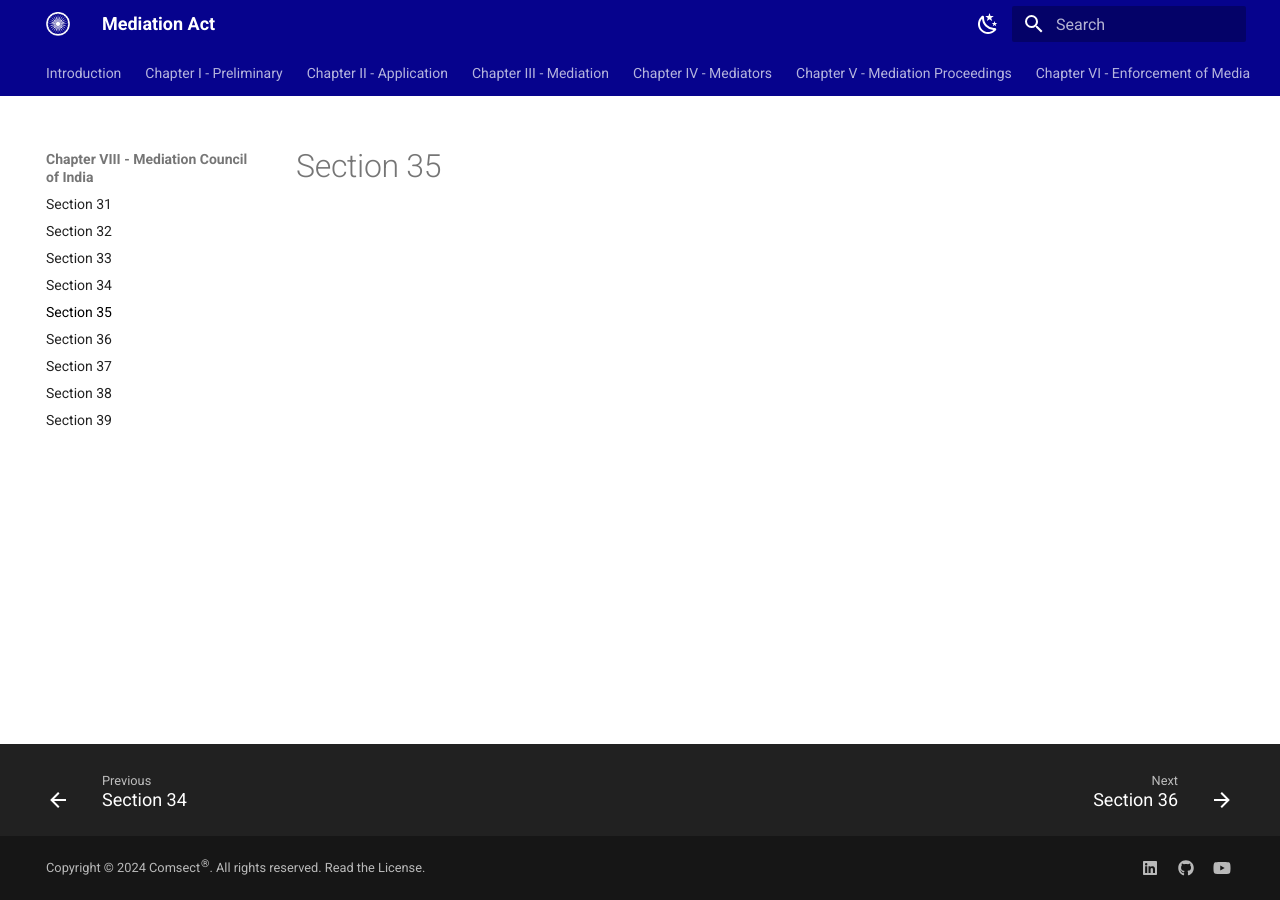
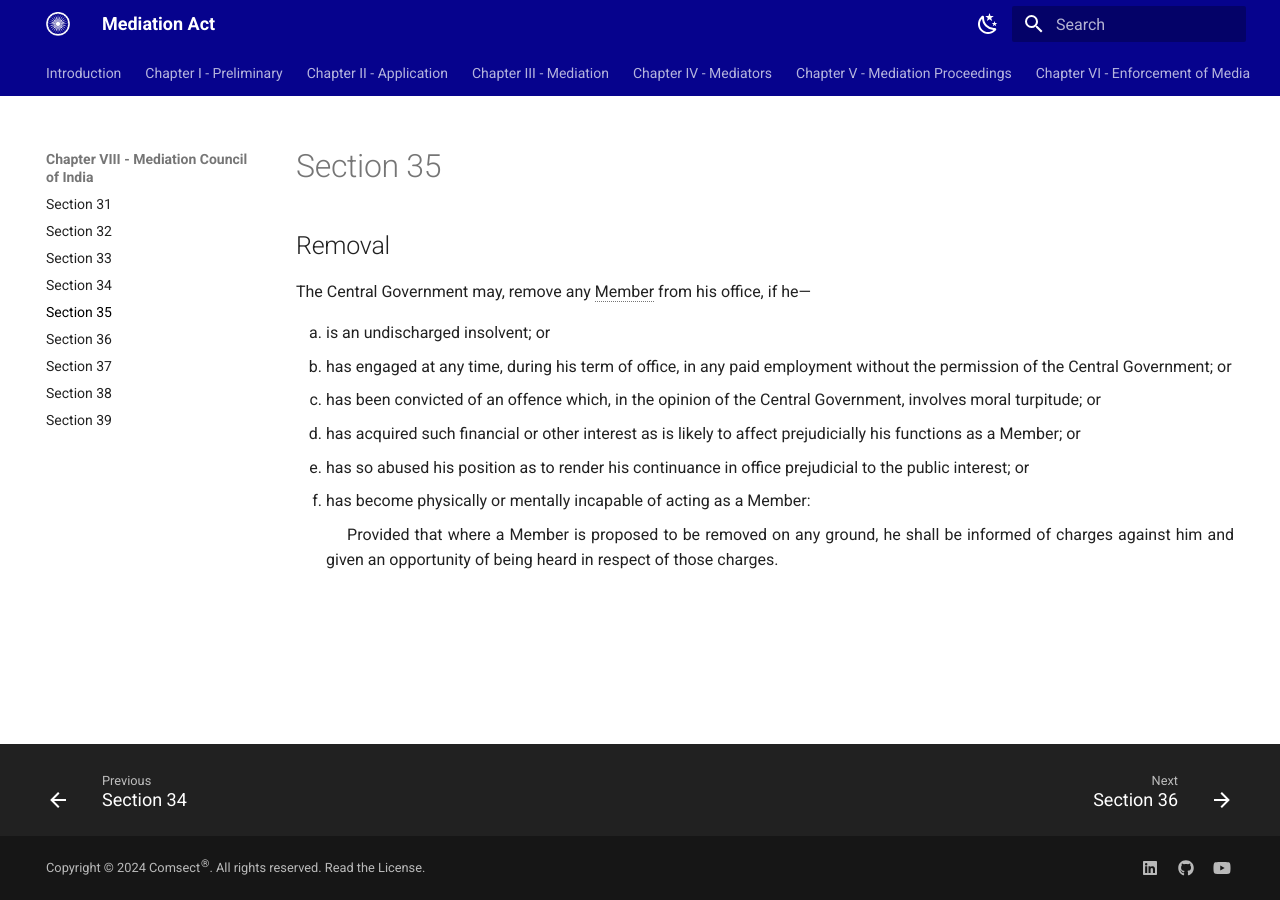
Before and after one commit to comsect/mediation-act, an MkDocs documentation site: the page built from docs/en/35.md, in a window 1280 px wide. Built offline with MkDocs 1.6.1 and Material for MkDocs 9.7.7, drawn with Linux system fonts in a browser that asks for light colours.

Commit message:
add section-thirty-five

```diff
--- a/docs/en/35.md
+++ b/docs/en/35.md
@@ -3,3 +3,21 @@ hide:
     - toc
 description: Removal
 ---
+
+<style>
+    ol.outer-list{
+        list-style-type: lower-alpha;
+    }
+</style>
+
+## Removal
+
+The Central Government may, remove any Member from his office, if he—
+<ol class="outer-list">
+    <li> is an undischarged insolvent; or</li>
+    <li> has engaged at any time, during his term of office, in any paid employment without the permission of the Central Government; or</li>
+    <li> has been convicted of an offence which, in the opinion of the Central Government, involves moral turpitude; or</li>
+    <li> has acquired such financial or other interest as is likely to affect prejudicially his functions as a Member; or</li>
+    <li> has so abused his position as to render his continuance in office prejudicial to the public interest; or</li>
+    <li> has become physically or mentally incapable of acting as a Member: </p>&emsp; Provided that where a Member is proposed to be removed on any ground, he shall be informed of charges against him and given an opportunity of being heard in respect of those charges.</li>
+</ol>
```
